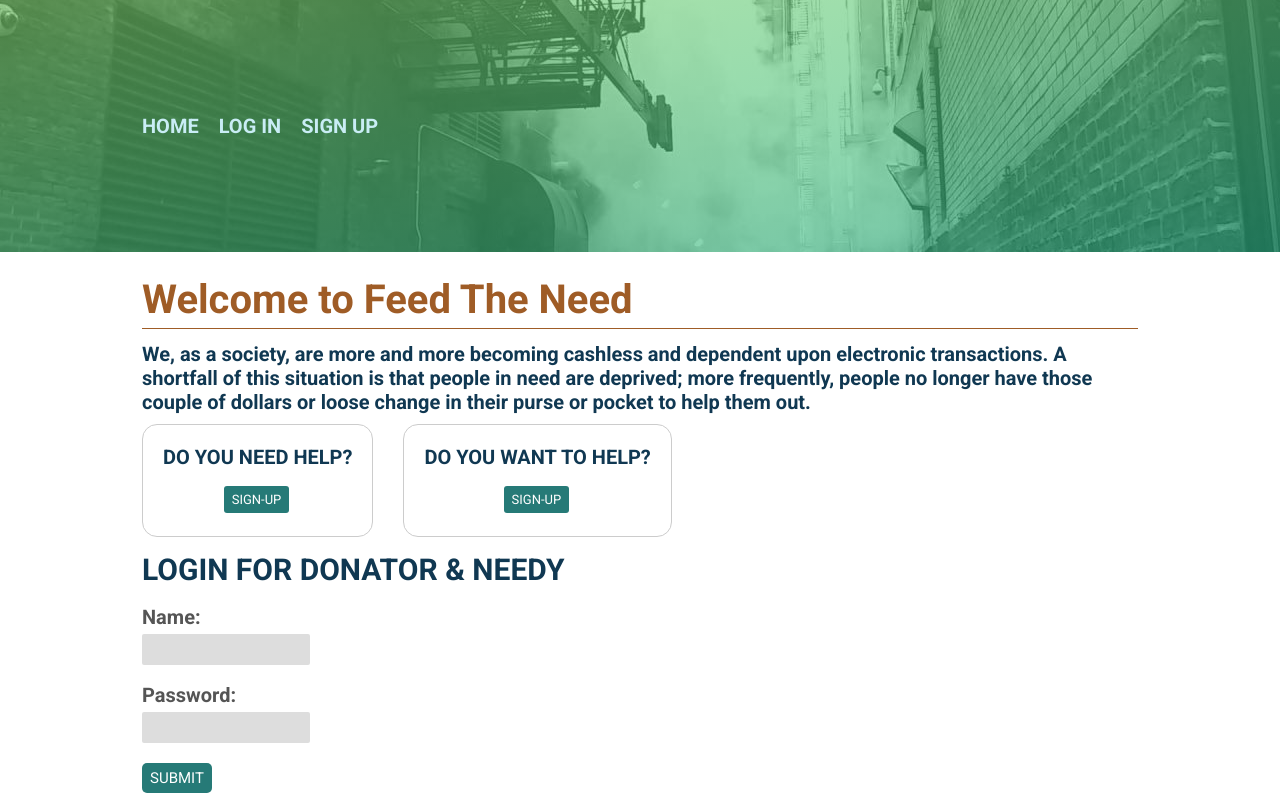
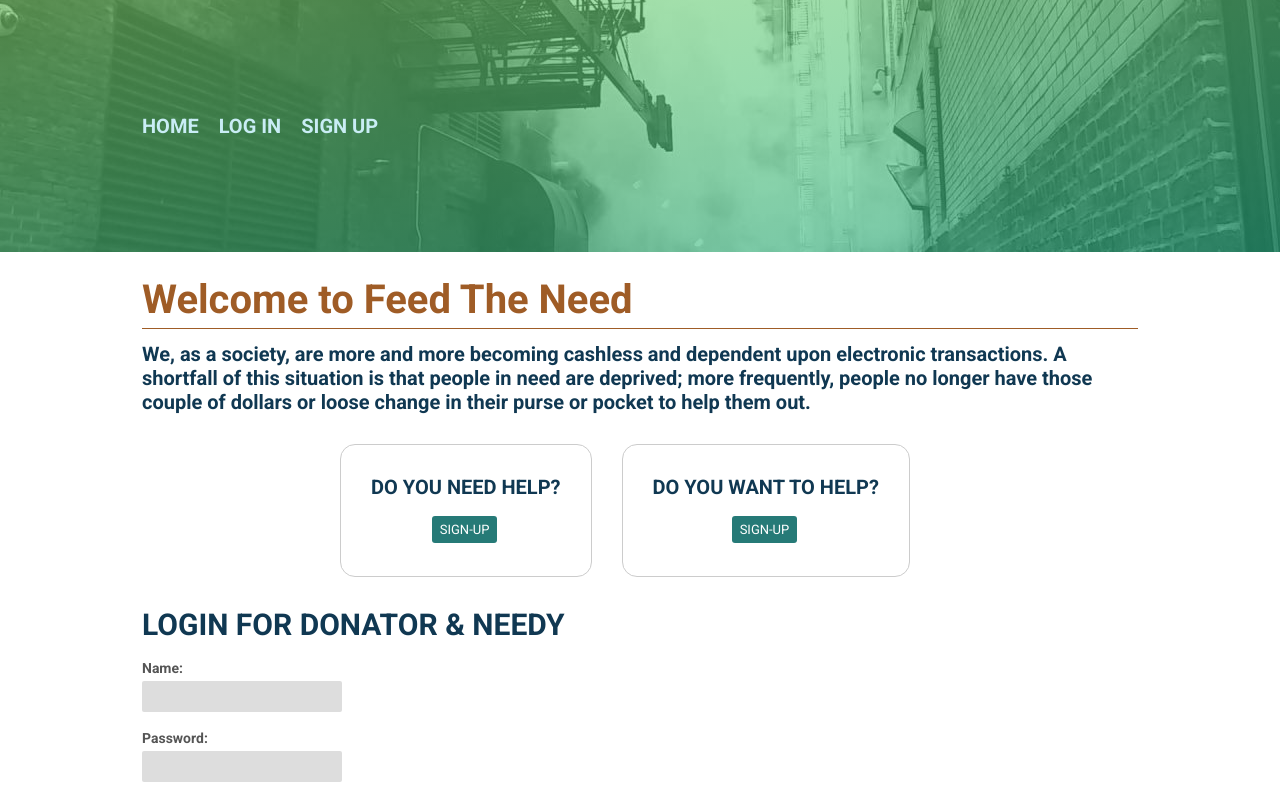
Before and after one commit to miloscomplex/feed-the-need-react, a React (Create React App) app in the folder frontend/: page /feed-the-need/ in a window 1280 px wide. Shown: the top 800 px of the page. Built offline with nearby package versions, Linux system fonts and the light colour scheme.

Commit message:
CSS tweaks

```diff
--- a/frontend/src/css/App.css
+++ b/frontend/src/css/App.css
@@ -177,6 +177,7 @@ input {
   padding: 0.8rem;
   border-radius: 0.2rem;
   margin: .5rem 0;
+  width: 20rem;
 }
 
 form label {
@@ -184,6 +185,7 @@ form label {
   display: block;
   font-weight: 700;
   color: #555;
+  font-size: 0.7em;
 }
 
 input[type='checkbox'] {
@@ -197,11 +199,12 @@ input[type='submit'] {
   margin: 1.5rem .25rem .25rem 0;
   text-decoration: none;
   text-transform: uppercase;
-  font-size: 1.5rem;
+  font-size: 1.3rem;
   color: white;
   border-radius: 0.5rem;
   border: none;
   cursor: pointer;
+  width: auto;
 }
 
 input[type='submit']:hover {
@@ -239,14 +242,14 @@ h3 {
 
 .cta-wrapper {
   display: block;
-  /* text-align: center; */
-  margin: 1rem 0
+  text-align: center;
+  margin: 3rem 0
 }
 
 .cta {
   text-align: center;
   display: inline-block;
-  padding: 2rem;
+  padding: 3rem;
   border: 1.5px solid #ccc;
   border-radius: 1.5rem;
   margin: 0 3rem 0 0;
```
